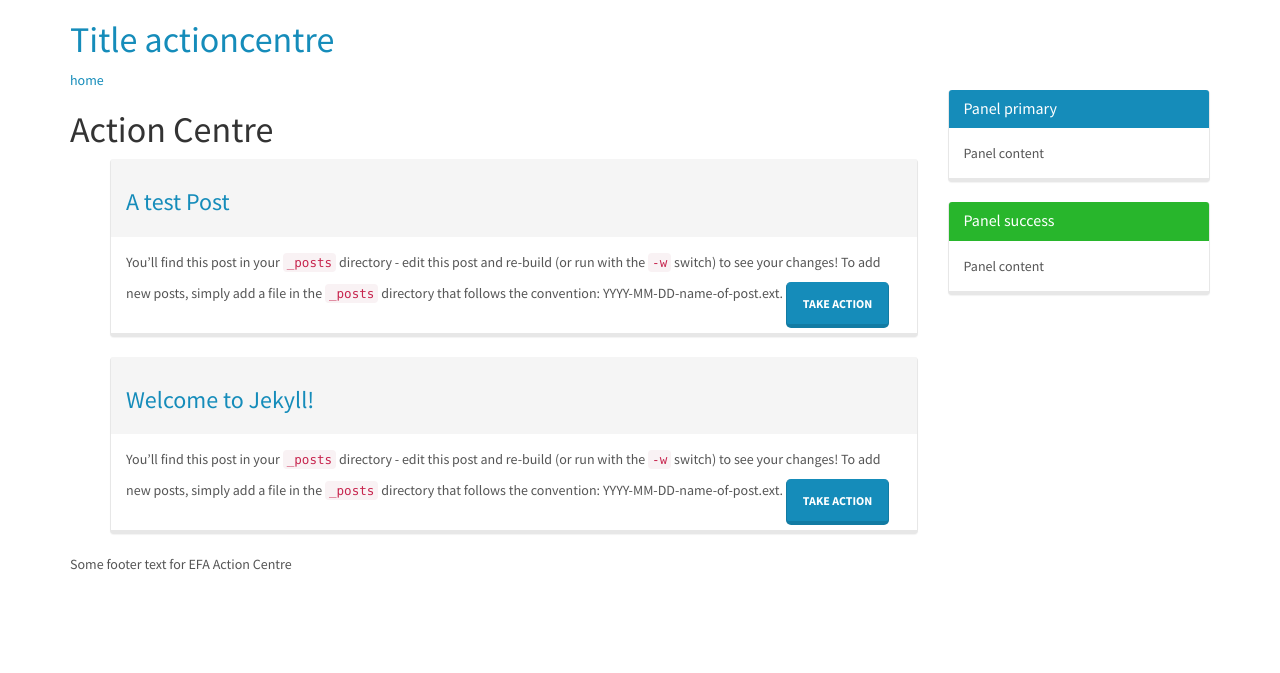
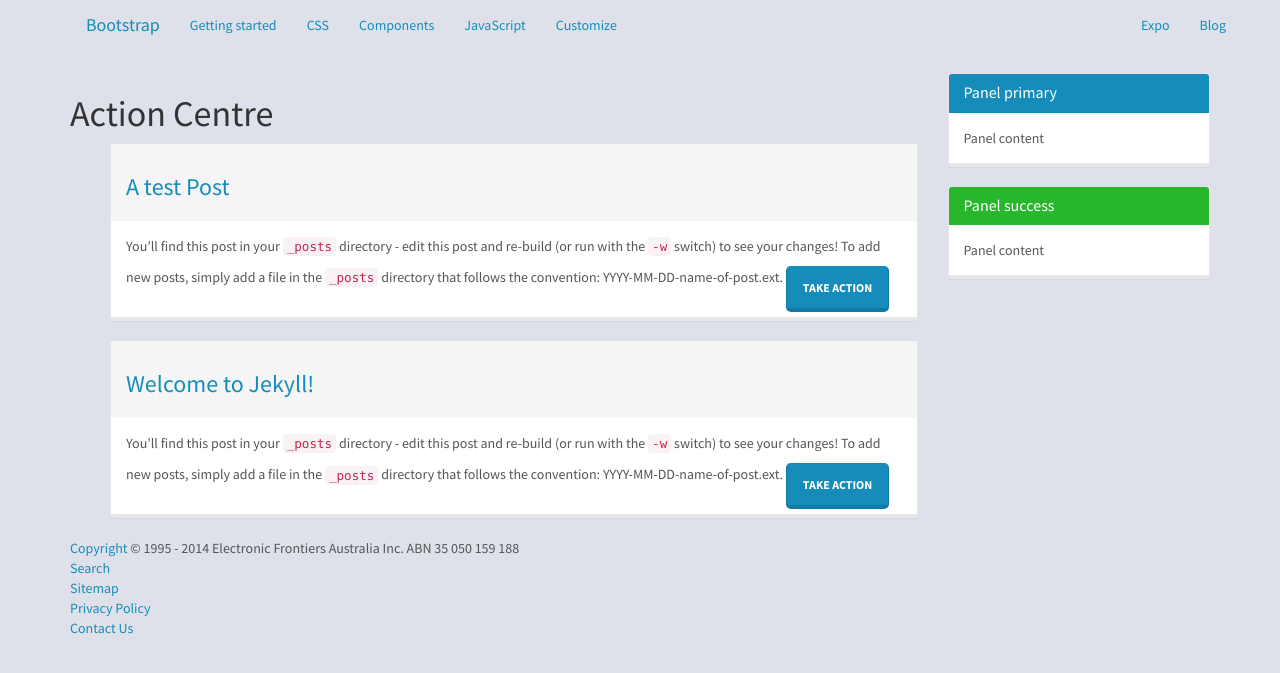
Before and after one commit to efaoz/actioncentre, a Jekyll site: the page built from index.html, in a window 1280 px wide. Shown: the top 673 px of the page. Built offline with Jekyll 4.4.1, drawn with Linux system fonts in a browser that asks for light colours; Markdown is read by kramdown in place of the engine named in the settings.

Commit message:
header include included

```diff
--- a/_includes/footer.html
+++ b/_includes/footer.html
@@ -1,5 +1,8 @@
 <div class="footer">
-            <div class="inner">
-              <p>Some footer text for EFA Action Centre</p>
-            </div>
+        <div class="content">
+<p><a rel="licence" href="http://creativecommons.org/licenses/by/4.0/"><img alt="Creative Commons Licence" data-cfstyle="border-width:0" style="display:none;visibility:hidden;" data-cfsrc="https://www.efa.org.au/main/wp-content/themes/efatheme/images/cc-by-2.5-au.png"/><noscript><img alt="Creative Commons Licence" style="border-width:0" src="https://www.efa.org.au/main/wp-content/themes/efatheme/images/cc-by-2.5-au.png"/></noscript></a> <a href="/copyright/">Copyright</a> &copy; 1995 - 2014 Electronic Frontiers Australia Inc. ABN 35 050 159 188 <br>
+<a href="/search" target="_blank">Search</a><br>
+<a href="https://www.efa.org.au/sitemap" target="_blank">Sitemap</a><br><a href="/about/privacy-policy/" target="_blank">Privacy Policy<a/><br><a href="/contact/" target="_blank">Contact Us</a>
+</p>
+</div>
           </div>
--- /dev/null
+++ b/_includes/header.html
@@ -0,0 +1,37 @@
+
+    <header class="navbar navbar-static-top bs-docs-nav" id="top" role="banner">
+  <div class="container">
+    <div class="navbar-header">
+      <button class="navbar-toggle" type="button" data-toggle="collapse" data-target=".bs-navbar-collapse">
+        <span class="sr-only">Toggle navigation</span>
+        <span class="icon-bar"></span>
+        <span class="icon-bar"></span>
+        <span class="icon-bar"></span>
+      </button>
+      <a href="../" class="navbar-brand">Bootstrap</a>
+    </div>
+    <nav class="collapse navbar-collapse bs-navbar-collapse" role="navigation">
+      <ul class="nav navbar-nav">
+        <li class="active">
+          <a href="../getting-started">Getting started</a>
+        </li>
+        <li>
+          <a href="../css">CSS</a>
+        </li>
+        <li>
+          <a href="../components">Components</a>
+        </li>
+        <li>
+          <a href="../javascript">JavaScript</a>
+        </li>
+        <li>
+          <a href="../customize">Customize</a>
+        </li>
+      </ul>
+      <ul class="nav navbar-nav navbar-right">
+        <li><a href="http://expo.getbootstrap.com" onclick="_gaq.push(['_trackEvent', 'Navbar', 'Community links', 'Expo']);">Expo</a></li>
+        <li><a href="http://blog.getbootstrap.com" onclick="_gaq.push(['_trackEvent', 'Navbar', 'Community links', 'Blog']);">Blog</a></li>
+      </ul>
+    </nav>
+  </div>
+</header>
--- a/_layouts/default.html
+++ b/_layouts/default.html
@@ -16,11 +16,8 @@
     <body>
 <div class="container">
 
-        <div class="site">
-          <div class="header">
-            <h1 class="title"><a href="{{ site.baseurl }}">Title {{ site.github.project_title }}</a></h1>
-            <a class="extra" href="{{ site.baseurl }}">home</a>
-          </div>
+       {% include header.html %}
+
           <div class="row">
           <div class="col-md-9">
 
--- a/css/main.css
+++ b/css/main.css
@@ -1,3 +1,7 @@
+body{
+	background-color: #DEE1EA;
+}
+
 .action-btn{
 	/*float: right;*/
 	position: relative;
```
Also changed, not shown: 1 other file.
